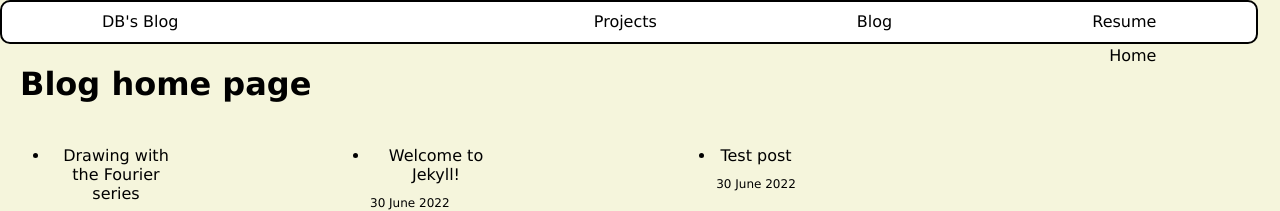
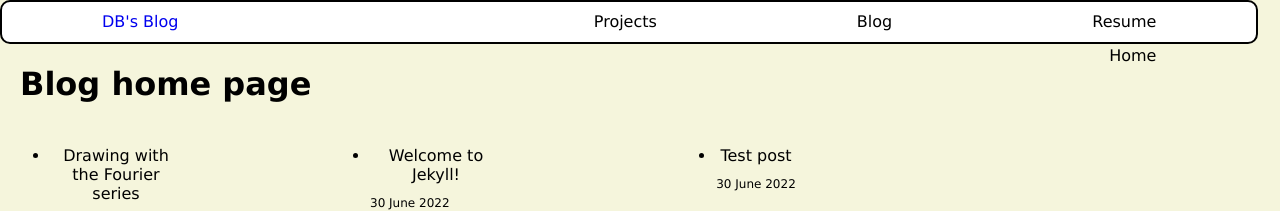
Before and after one commit to Dinhbaon/Dinhbaon.github.io, a Jekyll site: the page built from blog.markdown, in a window 1280 px wide. Shown: the top 211 px of the page. Built offline with Jekyll 4.4.1, drawn with Linux system fonts in a browser that asks for light colours.

Commit message:
fixed links

```diff
--- a/_layouts/default.html
+++ b/_layouts/default.html
@@ -13,7 +13,7 @@
 <body>
     <div class="myName">
         <ul class="nav-bar">
-            <li style="float:left">DB's Blog</li>
+            <a href="index.html"><li style="float:left">DB's Blog</li></a>
             <li>Resume</li>
             <li><a href="blog.html">Blog</a></li>
             <li><a href="projects.html">Projects</a></li>
--- a/_layouts/post.html
+++ b/_layouts/post.html
@@ -13,7 +13,7 @@
 <body>
     <div class="myName">
         <ul class="nav-bar">
-            <a href="blog.html"><li style="float:left">DB's Blog</li></a>
+            <a href="index.html"><li style="float:left">DB's Blog</li></a>
             <li>Resume</li>
             <li><a href="/blog.html">Blog</a></li>
             <li><a href="/projects.html">Projects</a></li>
--- a/index.html
+++ b/index.html
@@ -15,7 +15,7 @@
 <body>
     <div class="myName">
         <ul class="nav-bar">
-            <a href="blog.html"><li style="float:left">DB's Blog</li></a>
+            <a href="index.html"><li style="float:left">DB's Blog</li></a>
             <li>Resume</li>
             <li><a href="blog.html">Blog</a></li>
             <li><a href="projects.html">Projects</a></li>
--- a/projects.html
+++ b/projects.html
@@ -9,7 +9,7 @@
 <body>
     <div class="myName">
         <ul class="nav-bar">
-            <a href="blog.html"><li style="float:left">DB's Blog</li></a>
+            <a href="index.html"><li style="float:left">DB's Blog</li></a>
             <li>Resume</li>
             <li><a href="blog.html">Blog</a></li>
             <li><a href="projects.html">Projects</a></li>
```
